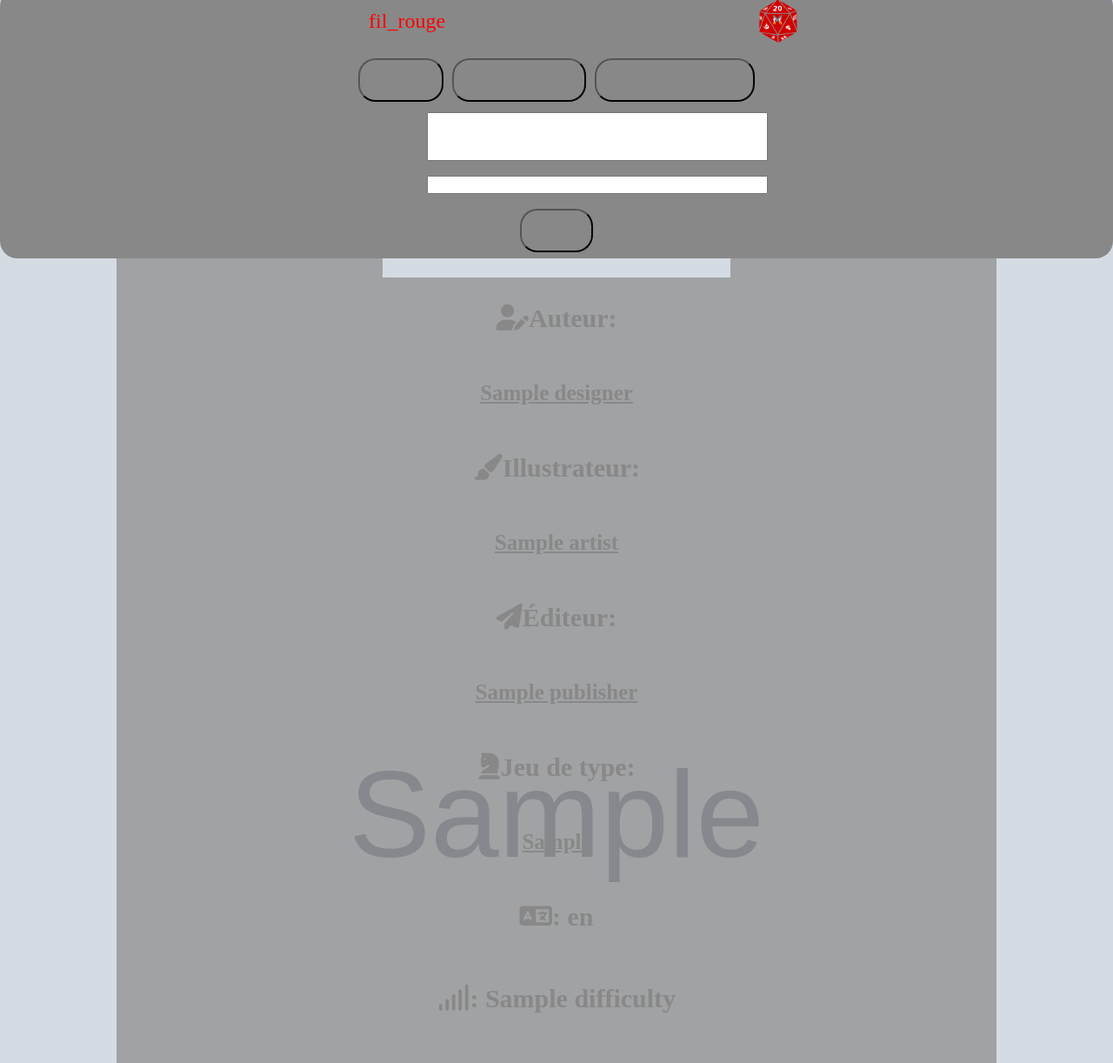
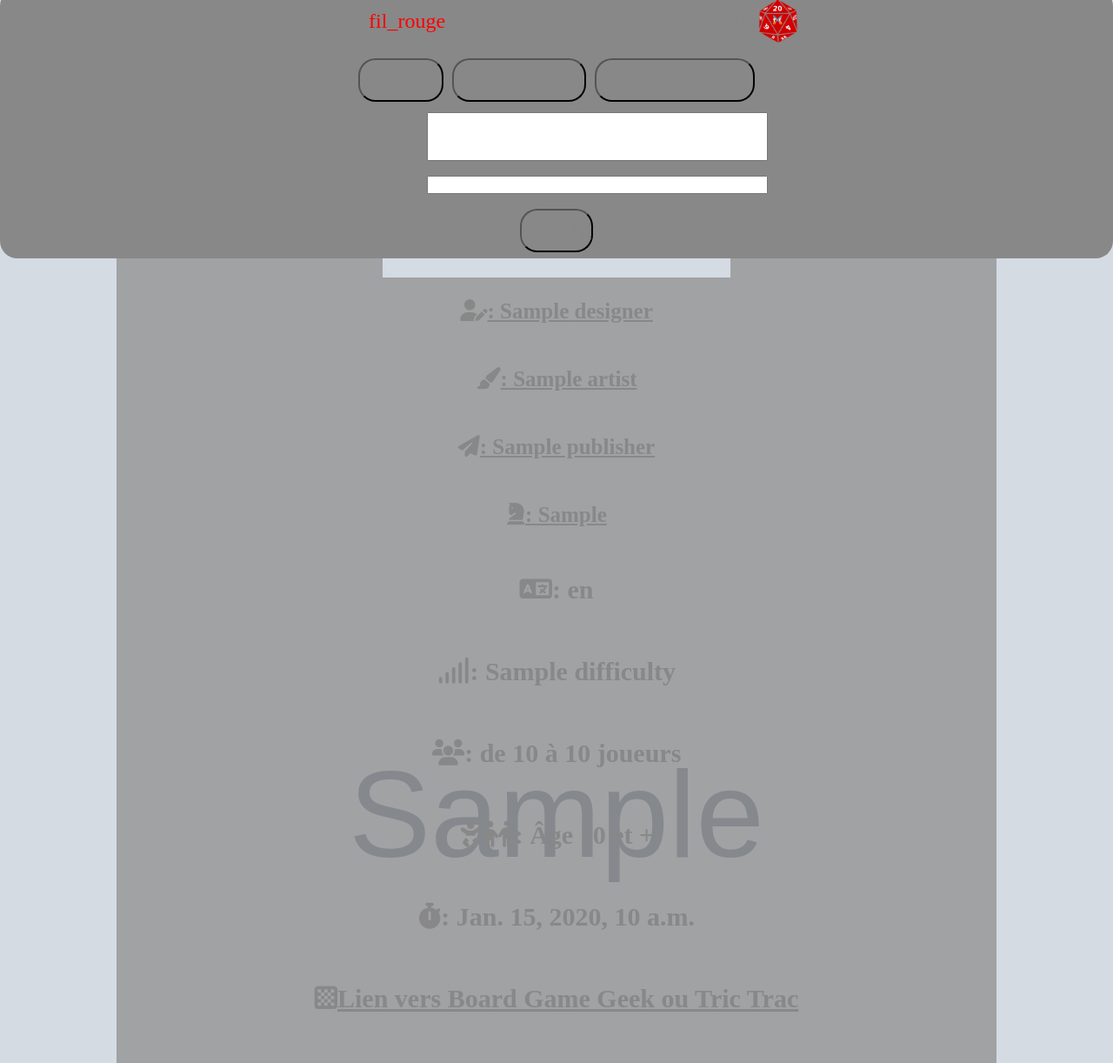
Before and after one commit to Thannajo-py/ludo_web_site, a Django app: template ludorecherche/templates/ludorecherche/detail.html in a window 1280 px wide. Shown: the part 503-1725 px from the top of the page at 87% size. Run offline with Django 3.2, Linux system fonts and the light colour scheme; the template is opened without the code that fills it: most values are stand-ins (such as "Sample title", 1, 10 or a date in 2020); grey boxes marked "Sample" are stand-in pictures; form fields are guessed from the names that the template uses; parts of the project's set-up code (start-up, migrations or seed data) failed here and were passed over; some libraries are stand-ins or nearby versions.

```diff
--- a/ludorecherche/templates/ludorecherche/detail.html
+++ b/ludorecherche/templates/ludorecherche/detail.html
@@ -11,61 +11,43 @@
 
         <div>
             {% if designers|length_is:"0"%}
-            {% elif designers|length_is:"1"%}
-                <h3 class="designer"><b><i class="fas fa-user-edit"></i>Auteur:</b></h3>
-            {%else%}
-                <h3 class="designer"><b><i class="fas fa-user-edit"></i>Auteurs:</b></h3>
-            {% endif %}
-            {% if designers|length_is:"0"%}
             {%else%}
                 <ul class="designer">
                 {% for designer in designers %}
-                    <li><a href="{% url 'ludorecherche:designer_game_list' designer_pk=designer.pk %}"><h3 class="designer">{{designer}}</h3></a></li>
+                    <li><a href="{% url 'ludorecherche:designer_game_list' designer_pk=designer.pk %}"><h3 class="designer"><i class="fas fa-user-edit"></i>: {{designer}}</h3></a></li>
                 {% endfor %}
                 </ul>
             {% endif %}
             {% if artists|length_is:"0"%}
-            {% elif artists|length_is:"1"%}
-                <h3 class="artist"><b><i class="fas fa-paint-brush"></i>Illustrateur:</b></h3>
-            {%else%}
-                <h3 class="artist"><b><i class="fas fa-paint-brush"></i>Illustrateurs:</b></h3>
-            {%endif%}
-            {% if artists|length_is:"0"%}
             {%else%}
                 <ul class="artist">
                     {% for artist in artists %}
-                    <li><a href="{% url 'ludorecherche:artist_game_list' artist_pk=artist.pk %}"><h3 class="artist">{{artist}}</h3></a></li>
+                    <li><a href="{% url 'ludorecherche:artist_game_list' artist_pk=artist.pk %}"><h3 class="artist"><i class="fas fa-paint-brush"></i>: {{artist}}</h3></a></li>
                     {% endfor %}
                 </ul>
-            {% endif %}
-            {% if publishers|length_is:"0"%}
-            {% elif publishers|length_is:"1"%}
-                <h3 class="publisher"><b><i class="fas fa-paper-plane"></i>Éditeur:</b></h3>
-            {% else %}
-                <h3 class="publisher"><b><i class="fas fa-paper-plane"></i>Éditeurs:</b></h3>
             {% endif %}
             {% if publishers|length_is:"0"%}
             {%else%}
                 <ul class="publisher">
                     {% for publisher in publishers %}
-                    <li><a href="{% url 'ludorecherche:publisher_game_list' publisher_pk=publisher.pk %}"><h3 class="publisher">{{publisher}}</h3></a></li>
+                    <li><a href="{% url 'ludorecherche:publisher_game_list' publisher_pk=publisher.pk %}"><h3 class="publisher"><i class="fas fa-paper-plane"></i>: {{publisher}}</h3></a></li>
                     {% endfor %}
                 </ul>
             {% endif %}
-            {% if playing_mode|length_is:"0"%}
-            {%else%}
-                <h3><i class="fas fa-chess-knight"></i>Jeu de type:</h3>
-            {%endif%}
             {% if playing_modes|length_is:"0"%}
             {%else%}
                 <ul class="playing_mode">
                     {% for playing_mode in playing_modes %}
-                        <li><a href="{% url 'ludorecherche:playing_mode_game_list' playing_mode_pk=playing_mode.pk %}"><h3 class="playing_mode">{{playing_mode}}</h3></a></li>
+                        <li><a href="{% url 'ludorecherche:playing_mode_game_list' playing_mode_pk=playing_mode.pk %}"><h3 class="playing_mode"><i class="fas fa-chess-knight"></i>: {{playing_mode}}</h3></a></li>
                     {% endfor %}
                 </ul>
             {% endif %}
             {% if variable.language %}
-                <h3><i class="fas fa-language"></i>: {{variable.language}} </h3>
+                <ul class="language">
+                    {% for language in languages %}
+                        <li><h3 class="language"><i class="fas fa-language"></i>: {{language}}</h3></li>
+                    {% endfor %}
+                </ul>
             {% endif %}
             {% if variable.difficulty %}
                 <h3><i class="fas fa-signal" style="color:{{color}}"></i>: {{variable.difficulty.name}} </h3>
@@ -73,9 +55,9 @@
             {% if variable.player_min and variable.player_max %}
                 <h3><i class="fas fa-users"></i>: de {{variable.player_min}} à {{variable.player_max}} joueurs</h3>
             {% elif variable.player_min %}
-                <h3><i class="fas fa-users"></i>:à partir de {{variable.player_min}} joueurs</h3>
+                <h3><i class="fas fa-users"></i>: à partir de {{variable.player_min}} joueurs</h3>
             {% elif variable.player_max %}
-                <h3><i class="fas fa-users"></i>:jusqu'à {{variable.player_max}} joueurs</h3>
+                <h3><i class="fas fa-users"></i>: jusqu'à {{variable.player_max}} joueurs</h3>
             {% endif %}
             {% if variable.age %}
                 <h3><i class="fas fa-baby"></i><i class="fas fa-child"></i><i class="fas fa-male"></i>: Âge {{variable.age}} et +</h3>
@@ -144,57 +126,31 @@
                     <li><h3 class="add_on"><a href="{% url 'ludorecherche:detail' game_pk=variable.game.pk %}">{{link_game}}</a></h3></li>
                 </ul>
             {% endif %}
-            {% if tags %}
-                {% if tags|length_is:"0"%}
-                {% elif tags|length_is:"1"%}
-                    <h3 class="tag"><b><i class="fas fa-tags"></i>Étiquette:</b></h3>
-                {% else %}
-                    <h3 class="tag"><b><i class="fas fa-tags"></i>Étiquettes:</b></h3>
-                {% endif %}
                 {% if tags|length_is:"0"%}
                 {%else%}
                     <ul class="tag">
                         {% for tag in tags %}
-                            <li><a href="{% url 'ludorecherche:tag_game_list' tag_pk=tag.pk %}" ><h3 class="tag">{{tag}}</h3></a></li>
+                            <li><a href="{% url 'ludorecherche:tag_game_list' tag_pk=tag.pk %}" ><h3 class="tag"><i class="fas fa-tags"></i>: {{tag}}</h3></a></li>
                         {% endfor %}
                     </ul>
-                {% endif %}
-            {% endif %}
-            {% if topics %}
-                {% if topics|length_is:"0"%}
-                {% elif topics|length_is:"1"%}
-                    <h3 class="tag"><b><i class="fab fa-affiliatetheme"></i>Thème associé:</b></h3>
-                {% else %}
-                    <h3 class="tag"><b><i class="fab fa-affiliatetheme"></i>Thèmes associés:</b></h3>
                 {% endif %}
                 {% if topics|length_is:"0"%}
                 {%else%}
                     <ul class="tag">
                         {% for topic in topics %}
-                            <li><a href="{% url 'ludorecherche:topic_game_list' topic_pk=topic.pk %}" ><h3 class="tag">{{topic}}</h3></a></li>
+                            <li><a href="{% url 'ludorecherche:topic_game_list' topic_pk=topic.pk %}" ><h3 class="tag"><i class="fab fa-affiliatetheme"></i>: {{topic}}</h3></a></li>
                         {% endfor %}
                     </ul>
-                {% endif %}
-            {% endif %}
-            {% if mechanisms %}
-                {% if mechanisms|length_is:"0"%}
-                {% elif mechanisms|length_is:"1"%}
-                    <h3 class="tag"><b><i class="fas fa-cog"></i>Mécanisme de jeu associé:</b></h3>
-                {% else %}
-                    <h3 class="tag"><b><i class="fas fa-cog"></i>Mécanismes de jeu associés:</b></h3>
                 {% endif %}
                 {% if mechanisms|length_is:"0"%}
                 {%else%}
                     <ul class="tag">
                         {% for mechanism in mechanisms %}
-                            <li><a href="{% url 'ludorecherche:mechanism_game_list' mechanism_pk=mechanism.pk %}" ><h3 class="tag">{{mechanism}}</h3></a></li>
+                            <li><a href="{% url 'ludorecherche:mechanism_game_list' mechanism_pk=mechanism.pk %}" ><h3 class="tag"><i class="fas fa-cog"></i>: {{mechanism}}</h3></a></li>
                         {% endfor %}
                     </ul>
                 {% endif %}
-            {% endif %}
-        {% if comments %}
                <h3 class="comment"><b><i class="far fa-comment"></i>Commentaire:</b></h3>
-        {% endif %}
         {% for comment in comments %}
             <h3 class="comment">{{comment.title}}</h3>
             <p>{{ comment.author.first_name }} {{ comment.author.last_name }}</p>
```
Also changed, not shown: ludorecherche/views.py (+35 -40 lines).
